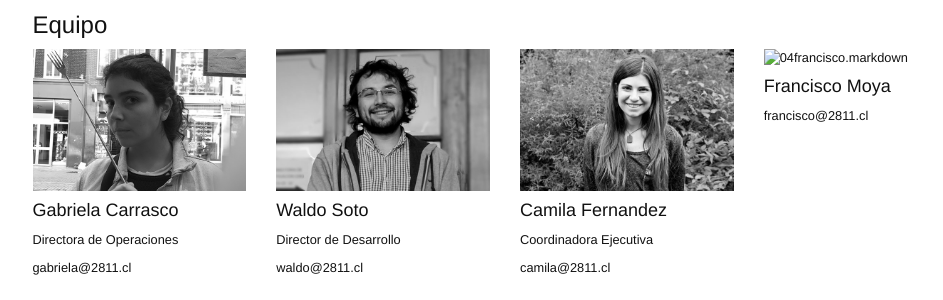
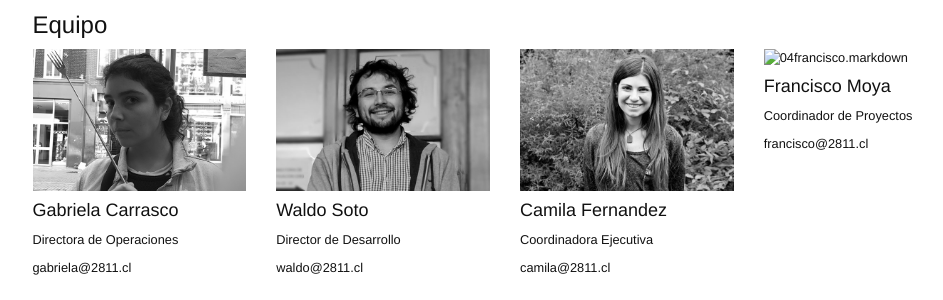
Before and after one commit to 2811Chile/2811Chile.github.io, a Jekyll site: the page built from somos.md, in a window 1280 px wide and 900 px high, scrolled down 1073 px. Shown: the part 152-452 px from the top of the window, without its empty margins (135-1078 px from the left). Built offline with Jekyll 4.4.1, drawn with Linux system fonts in a browser that asks for light colours; nearby versions of some CDN libraries; some web fonts are replaced.

Commit message:
Updated 04francisco

```diff
--- a/_equipo/04francisco.markdown
+++ b/_equipo/04francisco.markdown
@@ -4,5 +4,5 @@ date: 2017-11-03 16:18:00 Z
 nombre: Francisco Moya
 foto:
 email: francisco@2811.cl
-cargo:
+cargo: Coordinador de Proyectos
 ---
```
